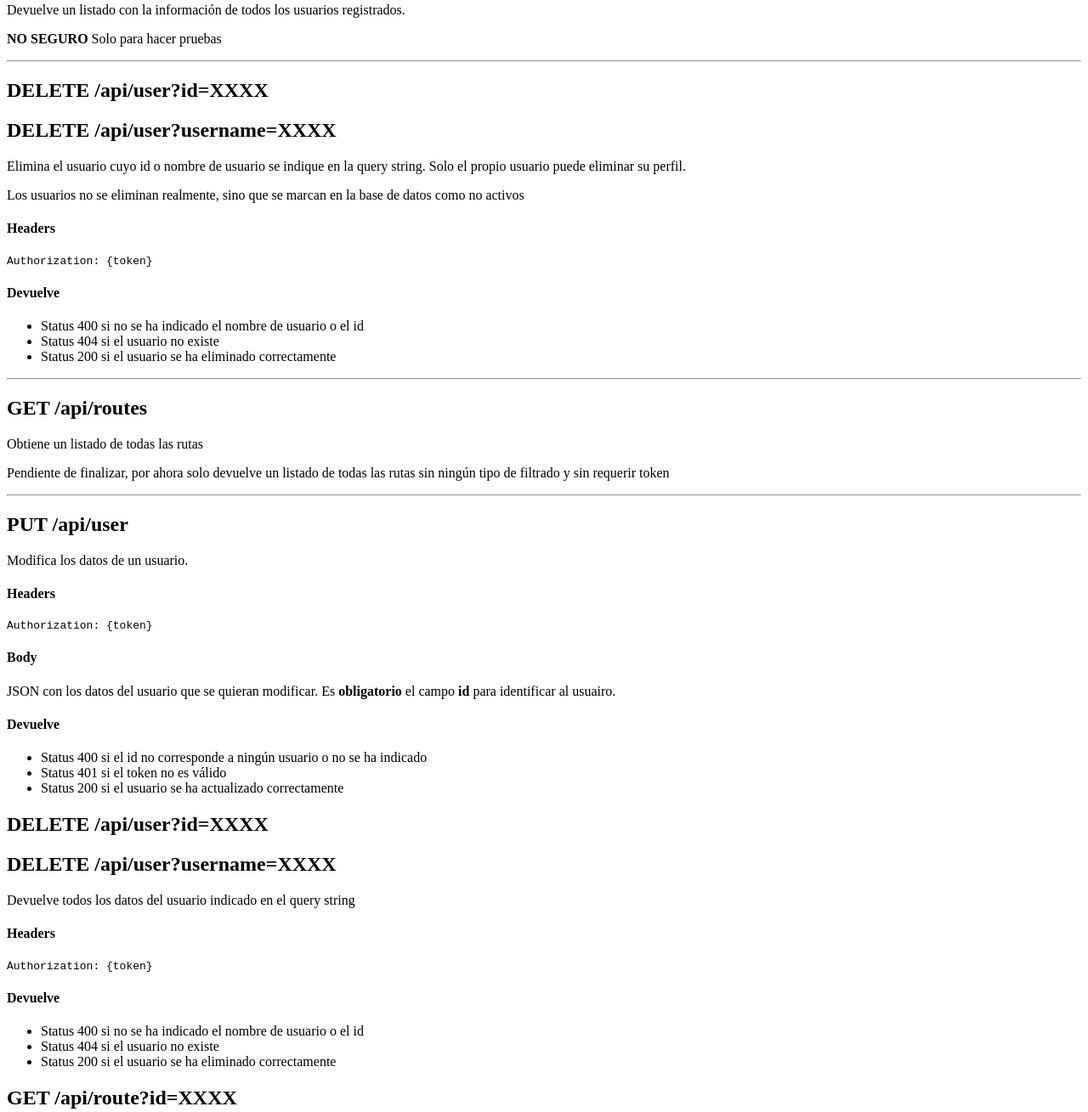
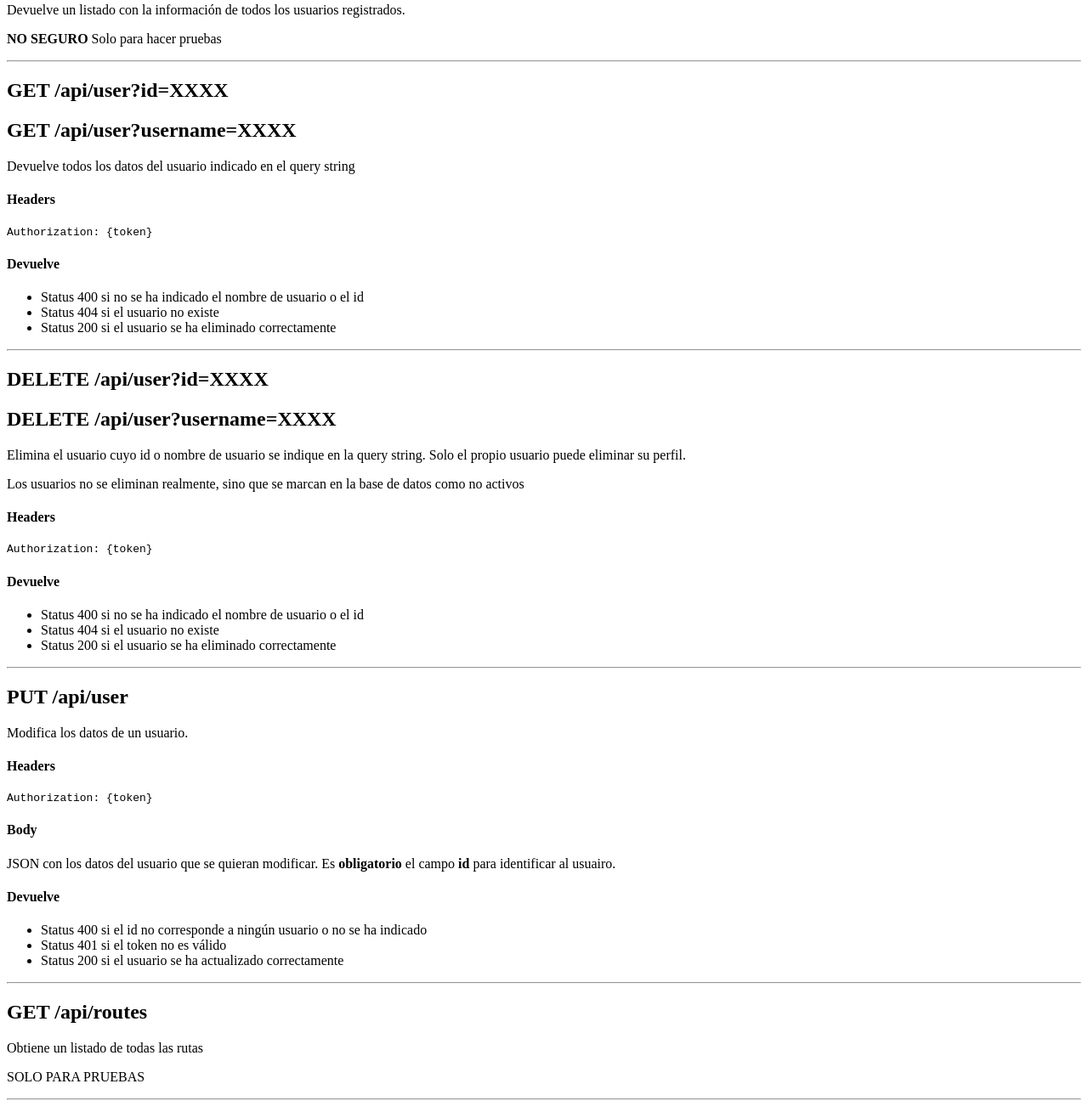
Before and after one commit to vgonzalez165/server_test, a website: page index.html in a window 1280 px wide. Shown: the part 1492-2801 px from the top of the page at 85% size. Drawn offline with Linux system fonts and the light colour scheme.

Commit message:
errores en documentación

```diff
--- a/index.html
+++ b/index.html
@@ -100,6 +100,25 @@
 
     <hr>
 
+    <div id="GET-user">
+        <h2>GET /api/user?id=XXXX</h2>
+        <h2>GET /api/user?username=XXXX</h2>
+
+        <p>Devuelve todos los datos del usuario indicado en el query string</p>
+
+        <h4>Headers</h4>
+        <pre>Authorization: {token}</pre>
+
+        <h4>Devuelve</h4>
+        <ul>
+            <li>Status 400 si no se ha indicado el nombre de usuario o el id</li>
+            <li>Status 404 si el usuario no existe</li>
+            <li>Status 200 si el usuario se ha eliminado correctamente</li>
+        </ul>
+    </div>
+
+    <hr>
+
     <div id="DEL-user">
         <h2>DELETE /api/user?id=XXXX</h2>
         <h2>DELETE /api/user?username=XXXX</h2>
@@ -116,14 +135,6 @@
             <li>Status 404 si el usuario no existe</li>
             <li>Status 200 si el usuario se ha eliminado correctamente</li>
         </ul>
-    </div>
-
-    <hr>
-
-    <div id="GET-routes">
-        <h2>GET /api/routes</h2>
-        <p>Obtiene un listado de todas las rutas</p>
-        <p>Pendiente de finalizar, por ahora solo devuelve un listado de todas las rutas sin ningún tipo de filtrado y sin requerir token</p>
     </div>
 
     <hr>
@@ -147,23 +158,15 @@
         </ul>
     </div>
 
-    <div id="GET-user">
-        <h2>DELETE /api/user?id=XXXX</h2>
-        <h2>DELETE /api/user?username=XXXX</h2>
+    <hr>
 
-        <p>Devuelve todos los datos del usuario indicado en el query string</p>
-
-        <h4>Headers</h4>
-        <pre>Authorization: {token}</pre>
-
-        <h4>Devuelve</h4>
-        <ul>
-            <li>Status 400 si no se ha indicado el nombre de usuario o el id</li>
-            <li>Status 404 si el usuario no existe</li>
-            <li>Status 200 si el usuario se ha eliminado correctamente</li>
-        </ul>
+    <div id="GET-routes">
+        <h2>GET /api/routes</h2>
+        <p>Obtiene un listado de todas las rutas</p>
+        <p>SOLO PARA PRUEBAS</p>
     </div>
 
+    <hr>
 
     <div id="GET-routes">
         <h2>GET /api/route?id=XXXX</h2>
@@ -186,6 +189,7 @@
         </ul>
     </div>
 
+    <hr>
 
     <div id="POST-route">
         <h2>POST /api/route?id=XXXX</h2>
```
